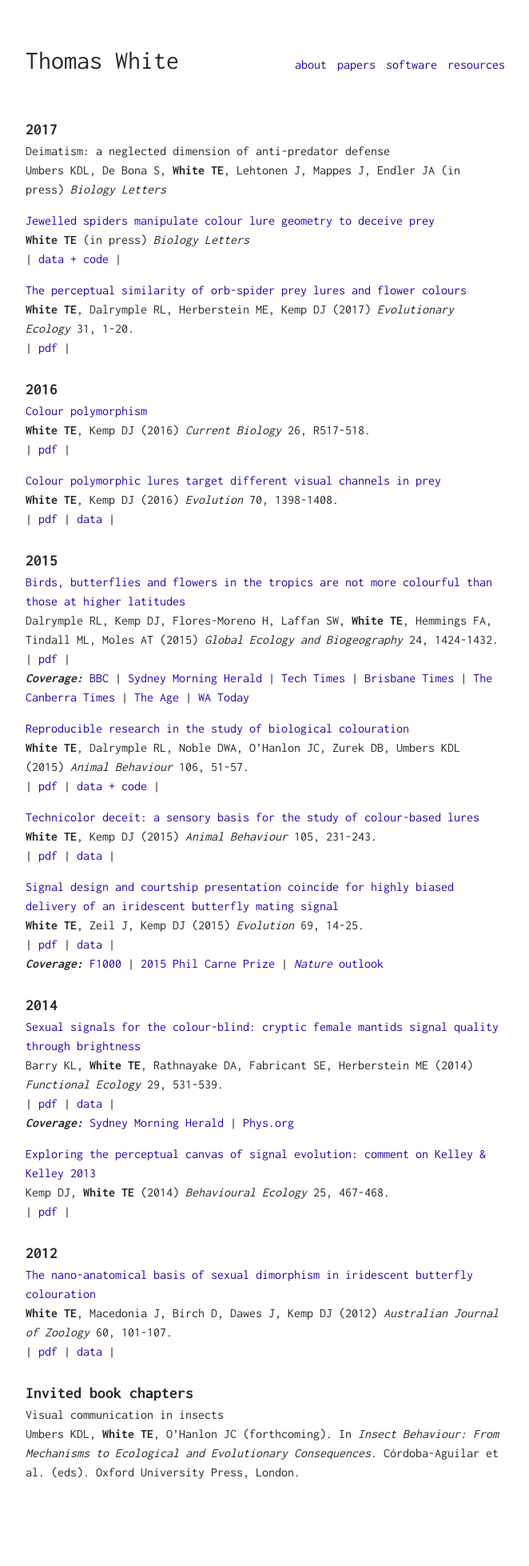
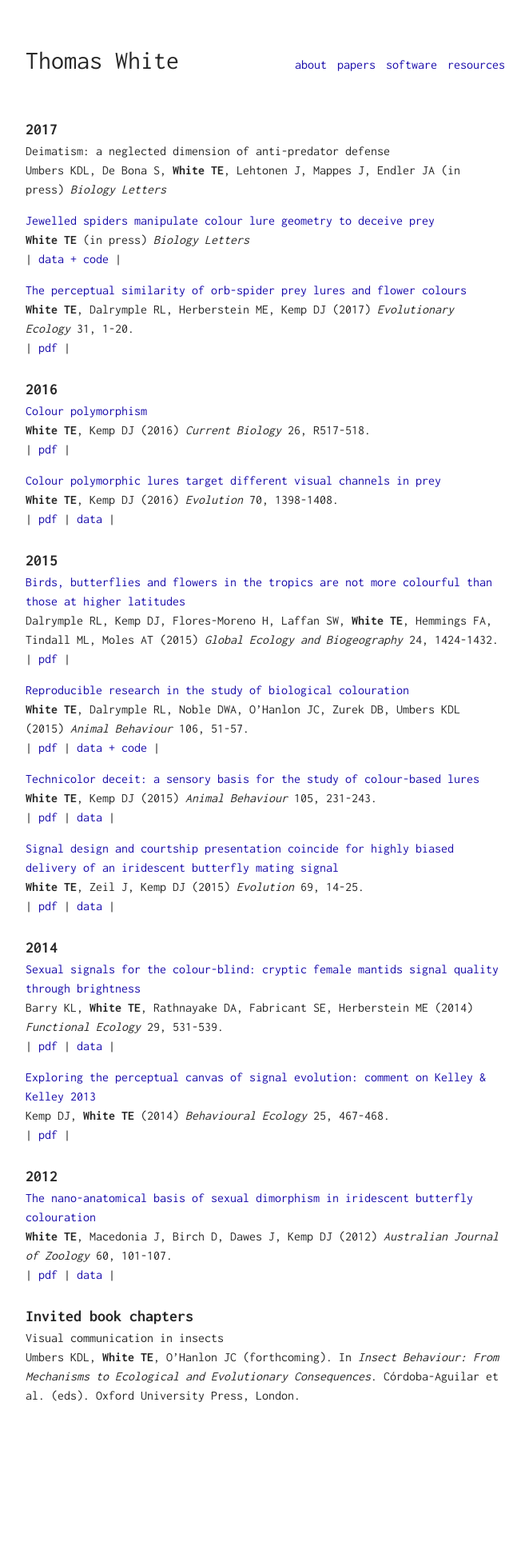
Before and after one commit to thomased/thomased.github.io, a Jekyll site: the page built from papers/index.md, in a window 1280 px wide. Shown: the whole page at 80% size, without its empty margins (308-970 px from the left). Built offline with Jekyll 4.4.1, drawn with Linux system fonts in a browser that asks for light colours; our own code applies the rules of GitHub Pages for plain Markdown files; after the commit the page ends 1862 px from its top, so only the background shows below that.

Commit message:
Coverage

```diff
--- a/papers/index.md
+++ b/papers/index.md
@@ -30,7 +30,6 @@ Umbers KDL, De Bona S, **White TE**, Lehtonen J, Mappes J, Endler JA (in press)
 [Birds, butterflies and flowers in the tropics are not more colourful than those at higher latitudes](http://dx.doi.org/10.1111/geb.12368)
 Dalrymple RL, Kemp DJ, Flores-Moreno H, Laffan SW, **White TE**, Hemmings FA, Tindall ML, Moles AT (2015) _Global Ecology and Biogeography_ 24, 1424-1432.
 | [pdf]({{ site.url }}/docs/dalrymple_et_al_2015_life_isnt_more_colourful_in_tropics.pdf) |
-***Coverage:*** [BBC](http://www.bbc.com/earth/story/20151015-where-would-you-go-to-find-the-most-colourful-wildlife) | [Sydney Morning Herald](http://www.smh.com.au/technology/sci-tech/science-researchers-find-plants-animals-in-the-tropics-arent-more-colourful-20150925-gjumzu) | [Tech Times](http://www.techtimes.com/articles/88592/20150926/plants-and-animals-in-the-tropics-not-more-colorful-that-those-in-regions-with-colder-temperatures.htm) | [Brisbane Times](http://www.brisbanetimes.com.au/technology/sci-tech/science-researchers-find-plants-animals-in-the-tropics-arent-more-colourful-20150925-gjumzu.html) | [The Canberra Times](http://www.canberratimes.com.au/technology/sci-tech/science-researchers-find-plants-animals-in-the-tropics-arent-more-colourful-20150925-gjumzu) | [The Age](http://www.theage.com.au/technology/sci-tech/science-researchers-find-plants-animals-in-the-tropics-arent-more-colourful-20150925-gjumzu) | [WA Today](http://www.watoday.com.au/technology/sci-tech/science-researchers-find-plants-animals-in-the-tropics-arent-more-colourful-20150925-gjumzu)
 
 [Reproducible research in the study of biological colouration](http://dx.doi.org/10.1016/j.anbehav.2015.05.007)
 **White TE**, Dalrymple RL, Noble DWA, O’Hanlon JC, Zurek DB, Umbers KDL (2015) _Animal Behaviour_ 106, 51-57.
@@ -43,14 +42,12 @@ Dalrymple RL, Kemp DJ, Flores-Moreno H, Laffan SW, **White TE**, Hemmings FA, Ti
 [Signal design and courtship presentation coincide for highly biased delivery of an iridescent butterfly mating signal](http://dx.doi.org/10.1111/evo.12551)
 **White TE**, Zeil J, Kemp DJ (2015) _Evolution_ 69, 14-25.
 | [pdf]({{ site.url }}/docs/white_2015_signal.pdf) | [data](http://dx.doi.org/10.5061/dryad.3hk2v) |
-***Coverage:*** [F1000](http://dx.doi.org/10.3410/f.725363794.793504390%20) | [2015 Phil Carne Prize](http://tinyurl.com/owrs54p) | [_Nature_ outlook](http://dx.doi.org/10.1038/526S8a)
 
 # 2014
 
 [Sexual signals for the colour-blind: cryptic female mantids signal quality through brightness](http://dx.doi.org/10.1111/1365-2435.12363)
 Barry KL, **White TE**, Rathnayake DA, Fabricant SE, Herberstein ME (2014) _Functional Ecology_ 29, 531-539.
 | [pdf]({{ site.url }}/docs/barry_2014_sexual.pdf) | [data](http://dx.doi.org/10.5061/dryad.3hk2v) |
-***Coverage:*** [Sydney Morning Herald]({{ site.url }}/docs/barry_2014_sexual_smh.pdf) | [Phys.org]({{ site.url }}/docs/barry_2014_sexual_phys.pdf)
 
 [Exploring the perceptual canvas of signal evolution: comment on Kelley & Kelley 2013](http://dx.doi.org/10.1093/beheco/aru012)
 Kemp DJ, **White TE** (2014) _Behavioural Ecology_ 25, 467-468.
```
